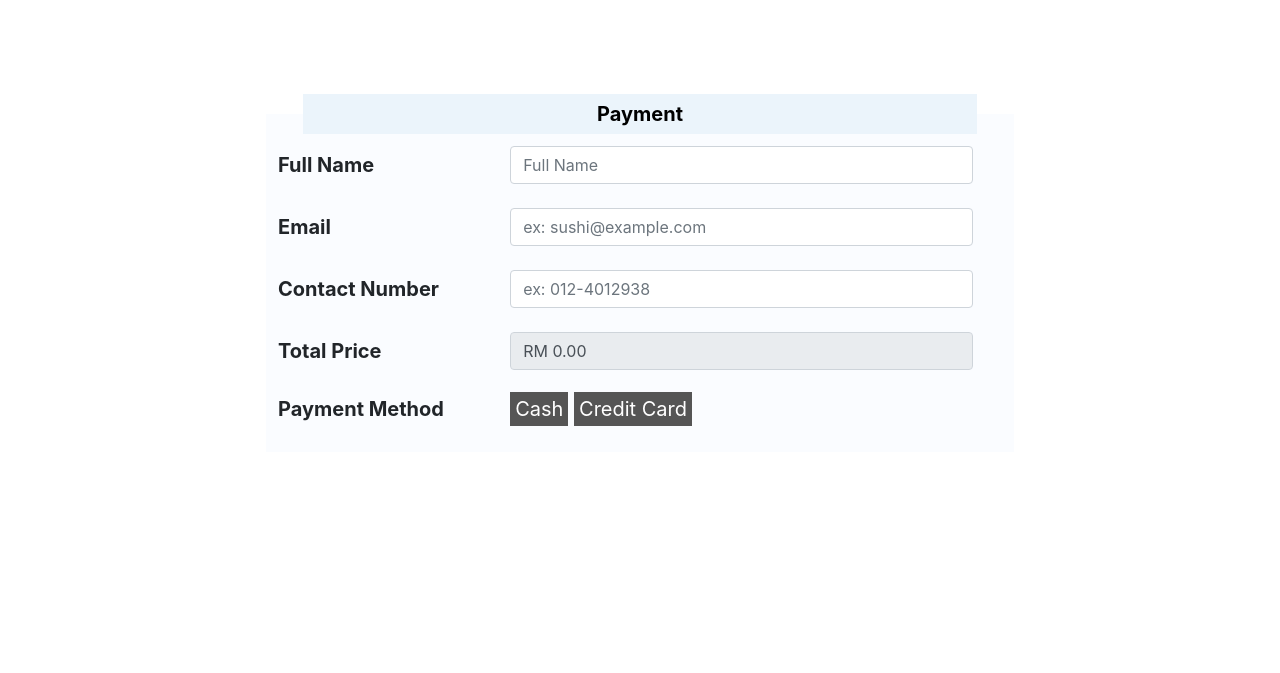
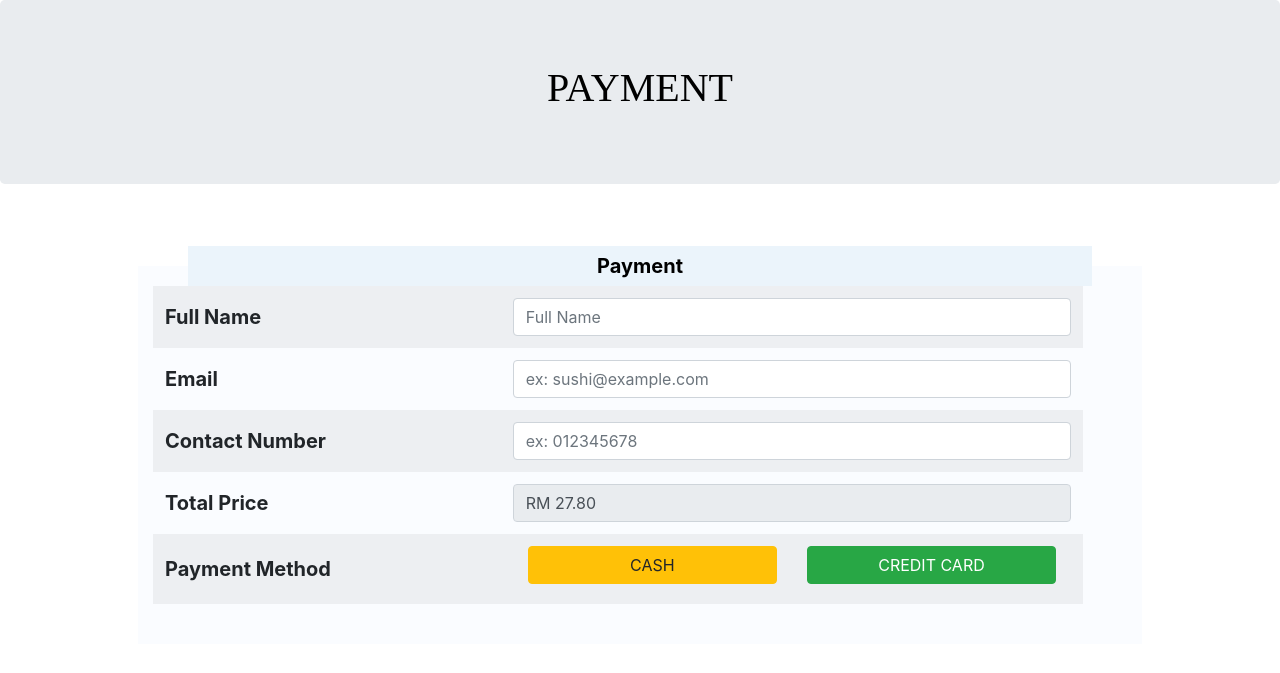
Before and after one commit to mich0292/Restaurant_Website, a PHP site: page /payment.html in a window 1280 px wide. Shown: the part 92-765 px from the top of the page. Run offline with PHP 8.4, Linux system fonts and the light colour scheme.

Commit message:
push code

```diff
--- a/order.html
+++ b/order.html
@@ -136,10 +136,12 @@
         <div class="col mb-2">
             <div class="row">
                 <div class="col-sm-12  col-md-6">
-                    <button class="btn btn-block btn-light">Continue Shopping</button>
+				<a href="payment.html" class="btn btn-block btn-light">Continue Shopping</a>
+                    <!--<button class="btn btn-block btn-light">Continue Shopping</button>-->
                 </div>
                 <div class="col-sm-12 col-md-6 text-right">
-                    <button class="btn btn-lg btn-block btn-success text-uppercase">Checkout</button>
+				<a href="payment.html" class="btn btn-lg btn-block btn-success text-uppercase">Proceed to Payment</a>
+                    <!--<button class="btn btn-lg btn-block btn-success text-uppercase">Proceed to Payment</button>-->
                 </div>
             </div>
         </div>
--- a/payment.css
+++ b/payment.css
@@ -1,22 +1,23 @@
 .center {
   margin: auto;
-  width: 60%;
+  width: 80%;
   padding: 10px;
   font-size: 20px;
-  margin-top: 5%;
 }
 
 input[type="text"],input[type="email"]
 	{
-		margin-right: 100px;
+		margin-right: 20px;
 	}
 
+/*
 .button{
 	border: 0px solid black;
-	padding: 5px;
+	padding: 2px;
 	text-align: center;
 	background-color: #555555;
 	color: white;
+	width: 120px;
 }
 
 .button:hover {
@@ -24,8 +25,7 @@ input[type="text"],input[type="email"]
   color: black;
   box-shadow: 0 12px 16px 0 rgba(0,0,0,0.24), 0 17px 50px 0 rgba(0,0,0,0.19);
   cursor: pointer;
-
-}
+}*/
 
 fieldset {
    margin: 1em auto;
@@ -42,13 +42,13 @@ legend {
    font-size: 100%;
 }
 
+
 @media screen and (max-width: 1025px) {
     .center {
 		margin: auto;
 		width: 80%;
 		padding: 10px;
 		font-size: 20px;
-		margin-top: 10%;
 	}
 	input[type="text"],input[type="email"]
 	{
@@ -62,7 +62,6 @@ legend {
 		width: 100%;
 		padding: 10px;
 		font-size: 20px;
-		margin-top: 5%;
 	}
 	input[type="text"],input[type="email"]
 	{
@@ -76,7 +75,6 @@ legend {
 		width: 100%;
 		padding: 10px;
 		font-size: 11px;
-		margin-top: 5%;
 	}
 	input[type="text"],input[type="email"]
 	{
--- a/payment.html
+++ b/payment.html
@@ -2,7 +2,7 @@
 <html>
 <head lang="en">
    <meta charset="utf-8">
-   <title>Pay me your money!!</title>
+   <title>Payment</title>
 	<!-- Required meta tags -->
     <meta charset="utf-8">
     <meta name="viewport" content="width=device-width, initial-scale=1, shrink-to-fit=no">
@@ -62,14 +62,21 @@
 	</nav>
     </div>
 
-<div class="container-fluid">
-<form method="get" action="http://www.randyconnolly.com/tests/process.php" class="center">
+<section class="jumbotron text-center">
+    <div class="container">
+        <h1 class="jumbotron-heading">PAYMENT</h1>
+     </div>
+</section>
+
+<form method="get" action="" class="center">
 <fieldset>
 	<legend>Payment</legend>
-
-	<table class="table table-borderless">
+		<div class="container mb-4">
+			<div class="row">
+				<div class="col-12">
+					<div class="table-responsive">
+						<table class="table table-striped table-borderless">
 							<tbody>
-
 								<tr>
 								  <th class="align-middle">Full Name</th>
 								  <td><input type="text" class="form-control" name="first" placeholder="Full Name" required></td>
@@ -82,25 +89,39 @@
 
 								<tr>
 								  <th class="align-middle">Contact Number</th>
-		  <td><input type="text" class="form-control" name="phone" placeholder="ex: 012-4012938" required></td>
+								  <td><input type="text" class="form-control" name="phone" placeholder="ex: 012345678" required></td>
 								</tr>
 
 								<tr>
 								  <th class="align-middle">Total Price</th>
-		  <td><input type="text" class="form-control" name="price" value="RM 0.00" disabled></td>
+								  <td><input type="text" class="form-control" name="price" value="RM 27.80" disabled></td>
 								  <td></td>
 								</tr>
 
 								<tr>
 								  <th class="align-middle">Payment Method</th>
-		  <td><span class="button">Cash</span>  <span class="button">Credit Card</span></td>
+								  <td>
+								  <div class="col mb-2">
+										<div class="row">
+											<div class="col-sm-12  col-md-6">
+											<a href="" class="btn btn-block btn-warning text-uppercase">Cash</a>
+												<!--<button class="btn btn-block btn-warning text-uppercase">Cash</button>-->
+											</div>
+											<div class="col-sm-12 col-md-6 text-right">
+											<a href="creditCard.html" class="btn btn-block btn-success text-uppercase">Credit Card</a>
+												<!--<button class="btn btn-block btn-success text-uppercase" href="creditCard.html">Credit Card</button>-->
+											</div>
+										</div>
+									</div>
+									</td>
 								</tr>
 
 							</tbody>
-
-
-
 						</table>
+					</div>
+				</div>
+			</div>
+		</div>
  </fieldset>
 
  </form>
```
Lines whose indentation alone changed are shown as unchanged.
